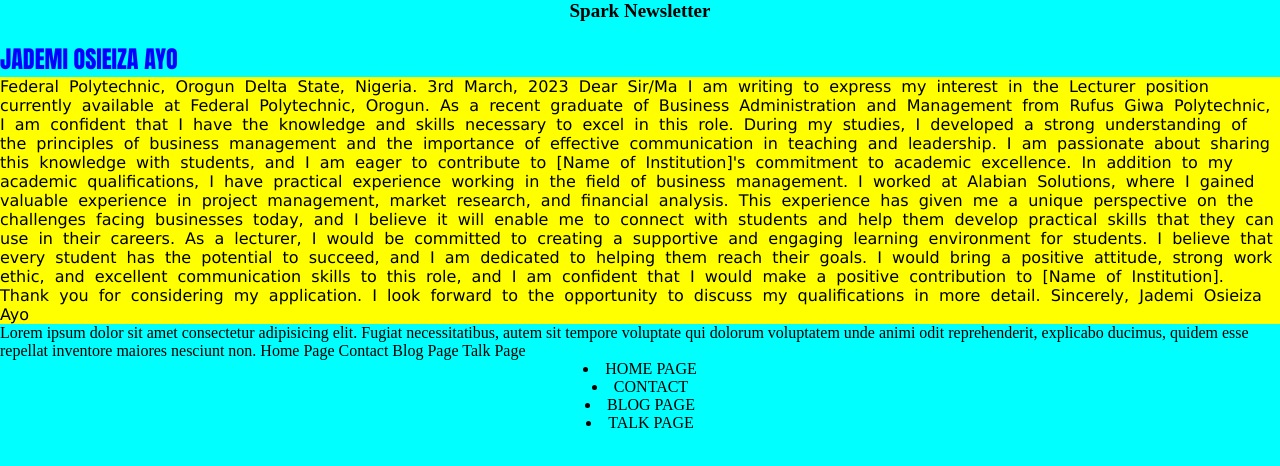
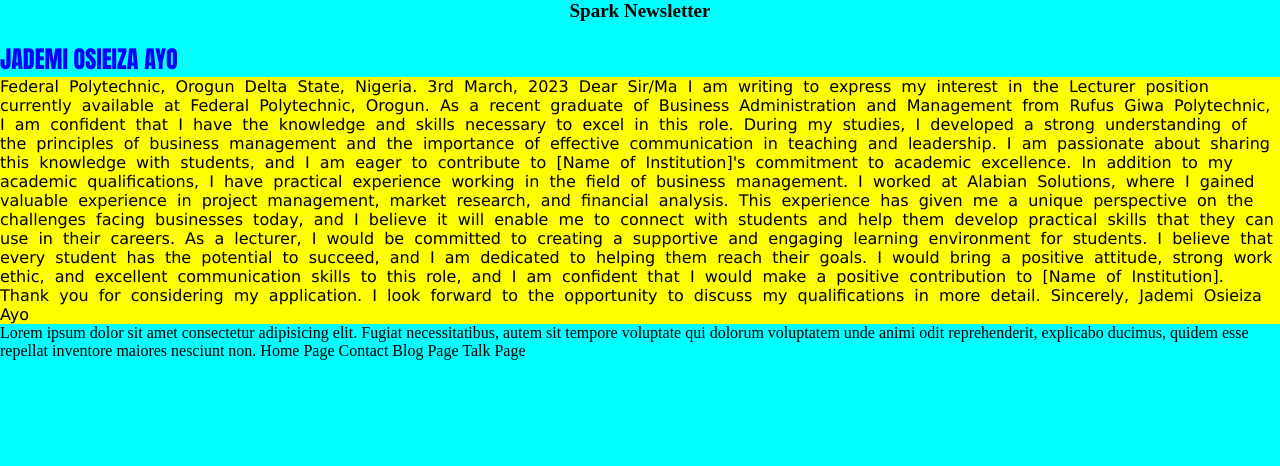
Before and after one commit to majesty12/Blog, a plain HTML site: page index.html in a window 1280 px wide. Drawn offline with Linux system fonts and the light colour scheme.

```diff
--- a/index.html
+++ b/index.html
@@ -24,15 +24,10 @@ Jademi Osieiza Ayo
 
 Lorem ipsum dolor sit amet consectetur adipisicing elit. Fugiat necessitatibus, autem sit tempore voluptate qui dolorum voluptatem unde animi odit reprehenderit, explicabo ducimus, quidem esse repellat inventore maiores nesciunt non.
 
-<a rel="abu.com">Home Page</a>
-<a rel="#">Contact</a>
-<a rel="#">Blog Page</a>
-<a rel="#">Talk Page</a>
-
-<li><a rel="#">Home Page</a></li>
-<li><a rel="#">Contact</a></li>
-<li><a rel="#">Blog Page</a></li>
-<li><a rel="#">Talk Page</a></li>
+    <a >Home Page</a>
+    <a rel="#">Contact</a>
+    <a rel="#">Blog Page</a>
+    <a rel="#">Talk Page</a>
 
 
 </body>
--- a/tat.css
+++ b/tat.css
@@ -26,7 +26,6 @@ p {
 }
 
 li {
-    text-align: center;
     text-decoration: none;
     text-transform: uppercase;
     text-indent: 0in;
```
